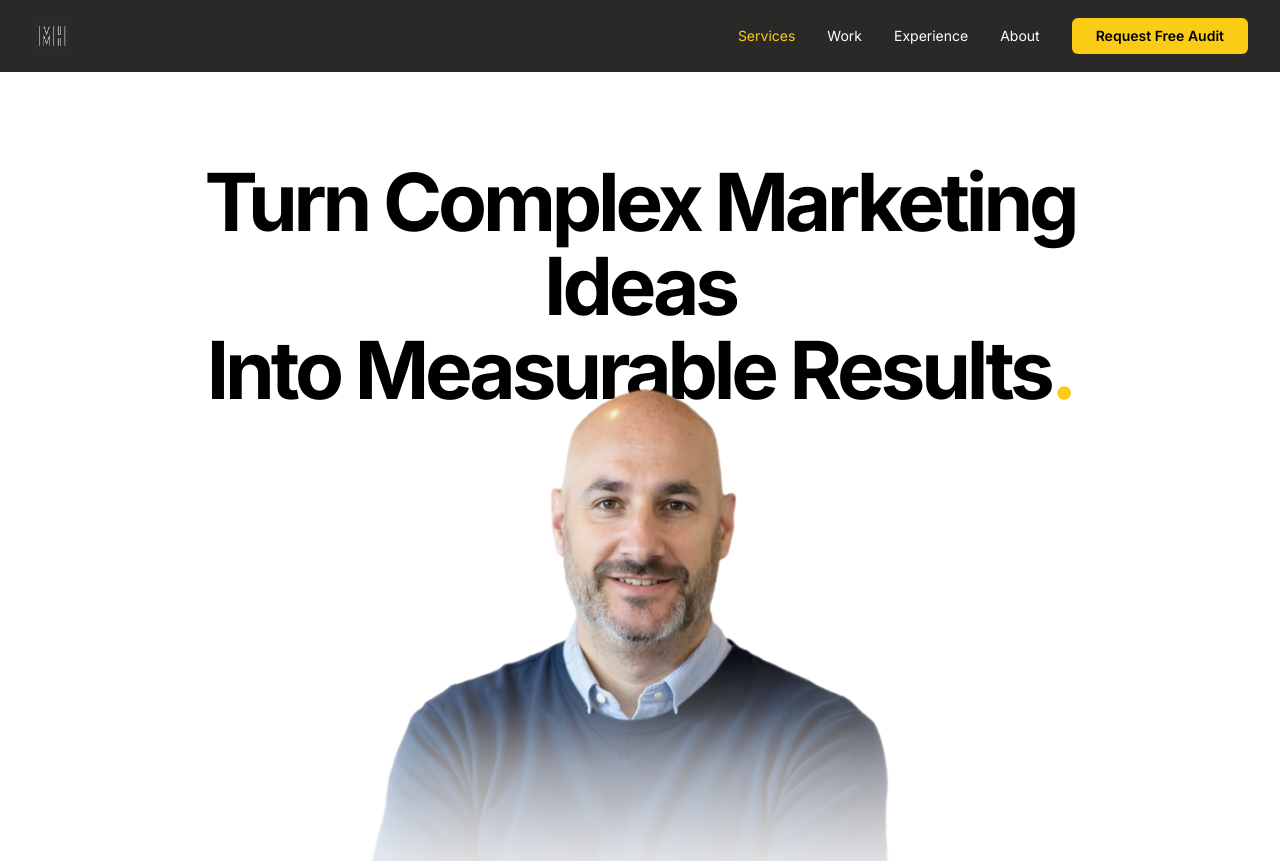
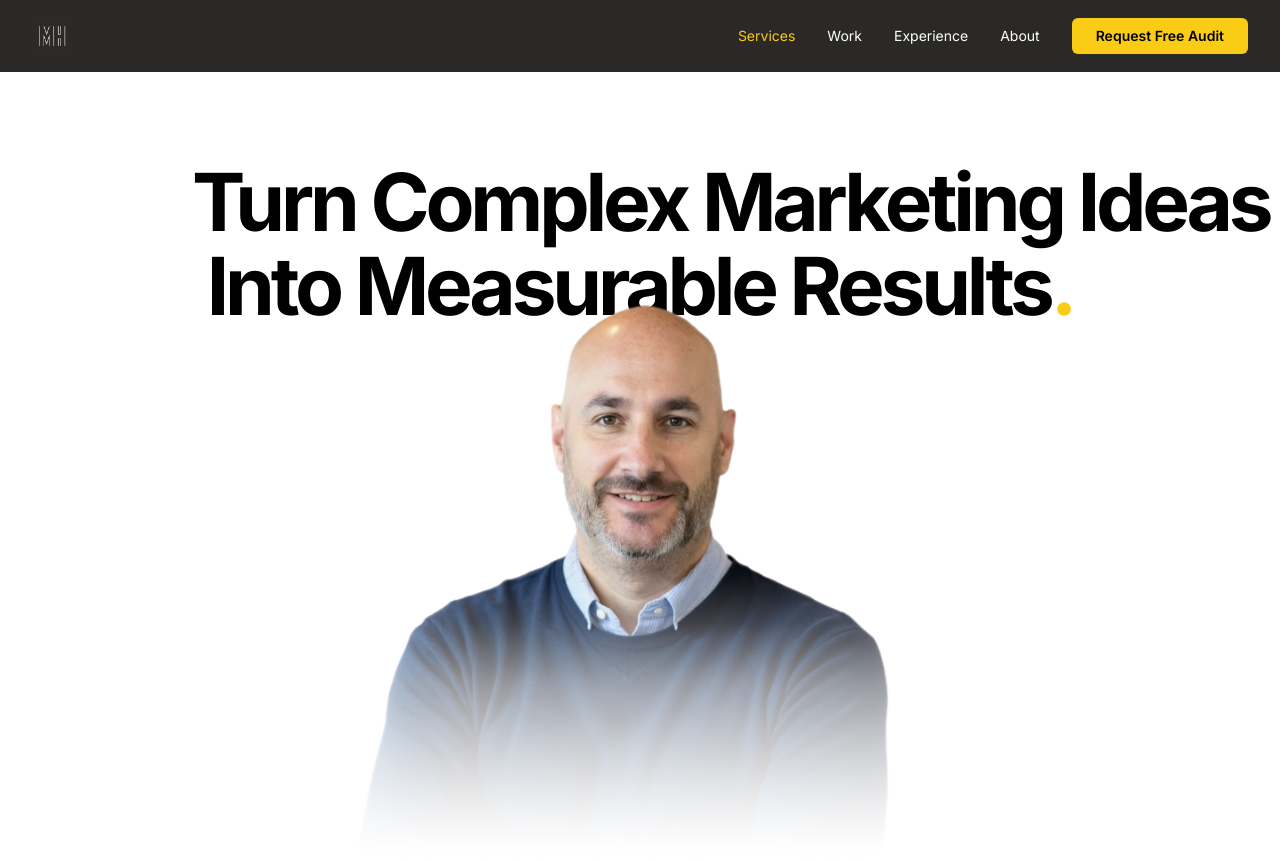
Before and after one commit to mrh1976/mherron, a Next.js app: page / in a window 1280 px wide. Shown: the top 861 px of the page. Built offline with nearby package versions, Linux system fonts and the light colour scheme.

Commit message:
Wrap marketing ideas text in a span element

```diff
--- a/app/page.tsx
+++ b/app/page.tsx
@@ -249,7 +249,7 @@ export default function Home() {
       <section className="pt-32 md:pt-40 pb-16 md:pb-20 px-6 md:px-8 text-center">
         <div className="max-w-4xl mx-auto">
           <h1 className="text-[42px] md:text-[68px] lg:text-[80px] font-[800] mb-0 leading-[1.1] md:leading-[1.05] tracking-[-4.16px]">
-            Turn Complex Marketing Ideas
+            <span className="whitespace-nowrap">Turn Complex Marketing Ideas</span>
             <br />
             Into Measurable Results
             <span className="text-yellow-400">.</span>
```
